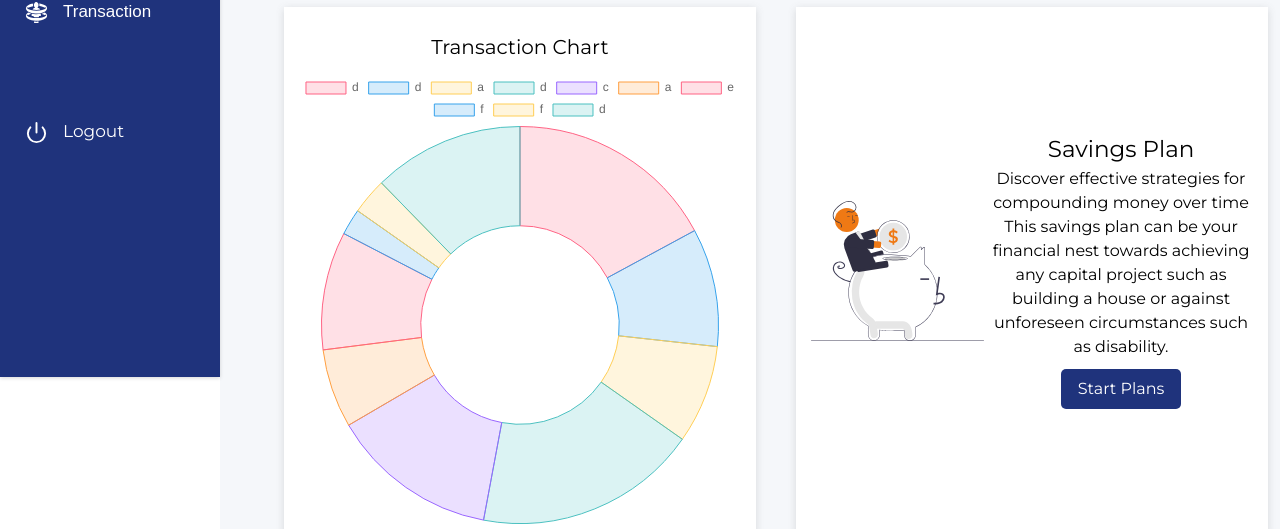
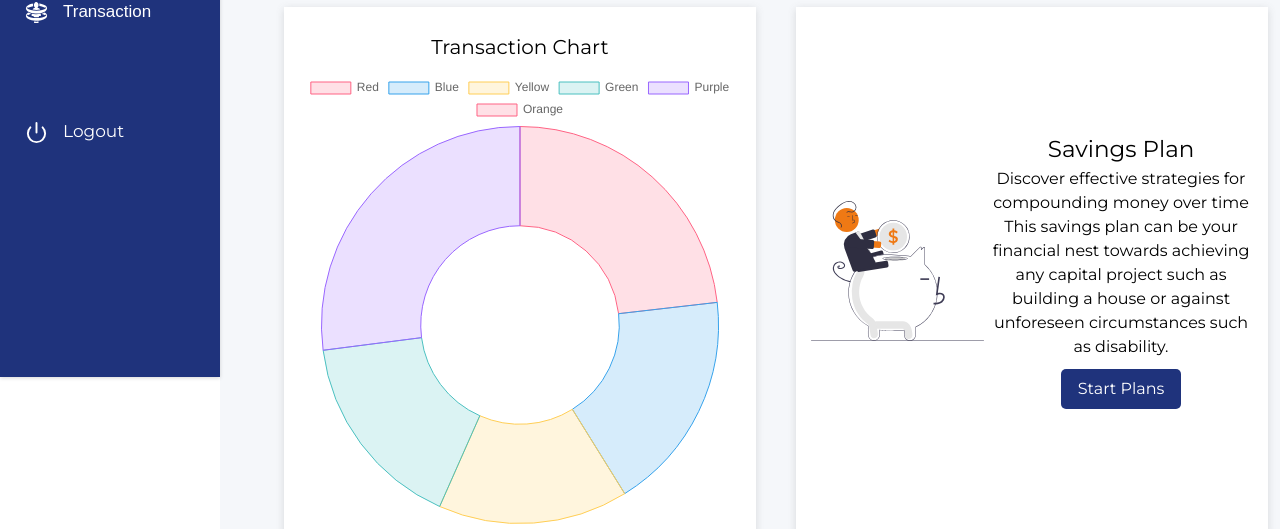
Before and after one commit to OgbuEsther/Easy_HR_FE2, a React (Create React App) app: page /staffdashboard in a window 1280 px wide. Shown: the part 423-952 px from the top of the page. Built offline with nearby package versions, Linux system fonts and the light colour scheme; no server answers.

Commit message:
added graph

```diff
--- a/src/components/Graph/Doughnut.tsx
+++ b/src/components/Graph/Doughnut.tsx
@@ -1,45 +1,110 @@
-import React from 'react';
-import { Chart as ChartJS, ArcElement, Tooltip, Legend } from 'chart.js';
-import { Doughnut } from 'react-chartjs-2';
+// import React from 'react';
+// import { Chart as ChartJS, ArcElement, Tooltip, Legend } from 'chart.js';
+// import { Doughnut } from 'react-chartjs-2';
+
+// ChartJS.register(ArcElement, Tooltip, Legend);
+
+// const emptyArr: any = [];
+
+// const generateRandomNumbers = (max: number, min: number) => {
+//   return Math.floor(Math.random() * (max - min));
+// };
+
+// let letters = "abcdef";
+// Array.from({ length: 6 }, () => {
+//   emptyArr.push({
+//     item: letters[Math.floor(Math.random() * letters.length)],
+//     cost: generateRandomNumbers(95, 20),
+//   });
+// });
+
+
+// export const data = {
+//   labels: emptyArr.map((el: any) => el.item),
+//   datasets: [
+//     {
+//       label: 'cost',
+//       data: emptyArr.map((el: any) => el.cost),
+//       backgroundColor: [
+//         'rgba(255, 99, 132, 0.2)',
+//         'rgba(54, 162, 235, 0.2)',
+//         'rgba(255, 206, 86, 0.2)',
+//         'rgba(75, 192, 192, 0.2)',
+//         'rgba(153, 102, 255, 0.2)',
+//         'rgba(255, 159, 64, 0.2)',
+//       ],
+//       borderColor: [
+//          'rgba(255, 99, 132, 1)',
+//         'rgba(54, 162, 235, 1)',
+//         'rgba(255, 206, 86, 1)',
+//         'rgba(75, 192, 192, 1)',
+//         'rgba(153, 102, 255, 1)',
+//         'rgba(255, 159, 64, 1)',
+//       ],
+//       borderWidth: 1,
+//     },
+//   ],
+// };
+
+//  function Doughnuts() {
+//   return <Doughnut data={data} />;
+// }
+
+// export default Doughnuts
+
+import React from "react";
+import { Chart as ChartJS, ArcElement, Tooltip, Legend } from "chart.js";
+import { Doughnut } from "react-chartjs-2";
 
 ChartJS.register(ArcElement, Tooltip, Legend);
 
-const emptyArr: any = [];
-
-const generateRandomNumbers = (max: number, min: number) => {
-  return Math.floor(Math.random() * (max - min));
+const gen = (max: number, min: number) => {
+  return Math.floor(Math.random() * 100);
 };
-
-let letters = "abcdef";
-Array.from({ length: 10 }, () => {
-  emptyArr.push({
-    item: letters[Math.floor(Math.random() * letters.length)],
-    cost: generateRandomNumbers(95, 20),
-  });
+let arr1: number[] = [];
+let arr2: number[] = [];
+let arr3: number[] = [];
+let arr4: number[] = [];
+let arr5: number[] = [];
+Array.from({ length: 6 }, () => {
+  arr1.push(gen(20, 95));
+});
+Array.from({ length: 6 }, () => {
+  arr2.push(gen(20, 95));
+});
+Array.from({ length: 6 }, () => {
+  arr3.push(gen(20, 95));
+});
+Array.from({ length: 6 }, () => {
+  arr4.push(gen(20, 95));
+});
+Array.from({ length: 6 }, () => {
+  arr5.push(gen(20, 95));
 });
 
 
 export const data = {
-  labels: emptyArr.map((el: any) => el.item),
+  labels: ["Red", "Blue", "Yellow", "Green", "Purple", "Orange"],
+
   datasets: [
     {
-      label: 'cost',
-      data: emptyArr.map((el: any) => el.cost),
+      label: "# of Votes",
+      data: [arr1.reduce((a, b) => a + b), arr2.reduce((a, b) => a + b), arr3.reduce((a, b) => a + b), arr4.reduce((a, b) => a + b), arr5.reduce((a, b) => a + b)],
       backgroundColor: [
-        'rgba(255, 99, 132, 0.2)',
-        'rgba(54, 162, 235, 0.2)',
-        'rgba(255, 206, 86, 0.2)',
-        'rgba(75, 192, 192, 0.2)',
-        'rgba(153, 102, 255, 0.2)',
-        'rgba(255, 159, 64, 0.2)',
+        "rgba(255, 99, 132, 0.2)",
+        "rgba(54, 162, 235, 0.2)",
+        "rgba(255, 206, 86, 0.2)",
+        "rgba(75, 192, 192, 0.2)",
+        "rgba(153, 102, 255, 0.2)",
+        "rgba(255, 159, 64, 0.2)",
       ],
       borderColor: [
-        'rgba(255, 99, 132, 1)',
-        'rgba(54, 162, 235, 1)',
-        'rgba(255, 206, 86, 1)',
-        'rgba(75, 192, 192, 1)',
-        'rgba(153, 102, 255, 1)',
-        'rgba(255, 159, 64, 1)',
+        "rgba(255, 99, 132, 1)",
+        "rgba(54, 162, 235, 1)",
+        "rgba(255, 206, 86, 1)",
+        "rgba(75, 192, 192, 1)",
+        "rgba(153, 102, 255, 1)",
+        "rgba(255, 159, 64, 1)",
       ],
       borderWidth: 1,
     },
--- a/src/components/index.ts
+++ b/src/components/index.ts
@@ -1,5 +1,3 @@
 export * from "./block"
 
 export * from "./layout"
-
-export * from "./Graph"
```
